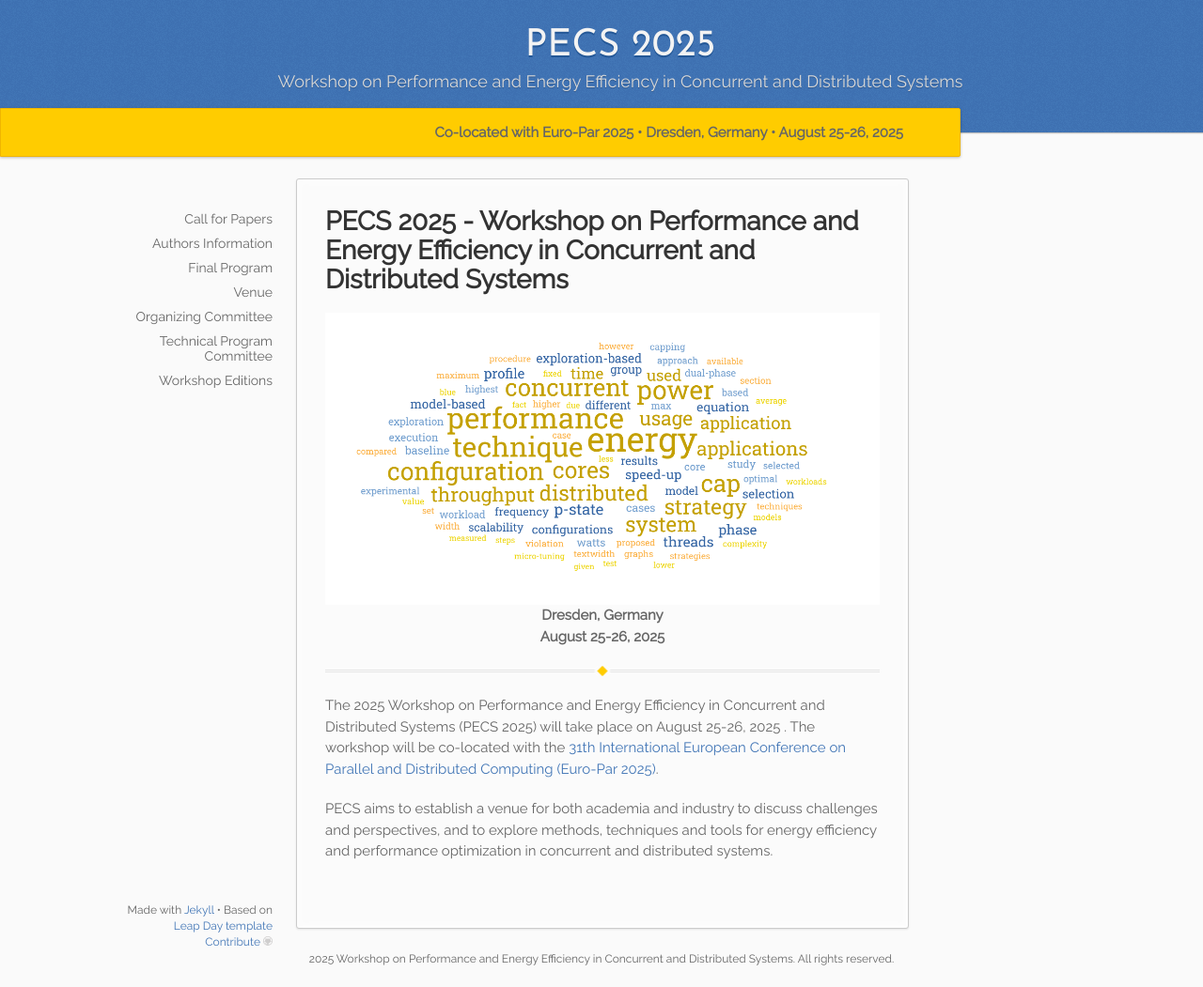
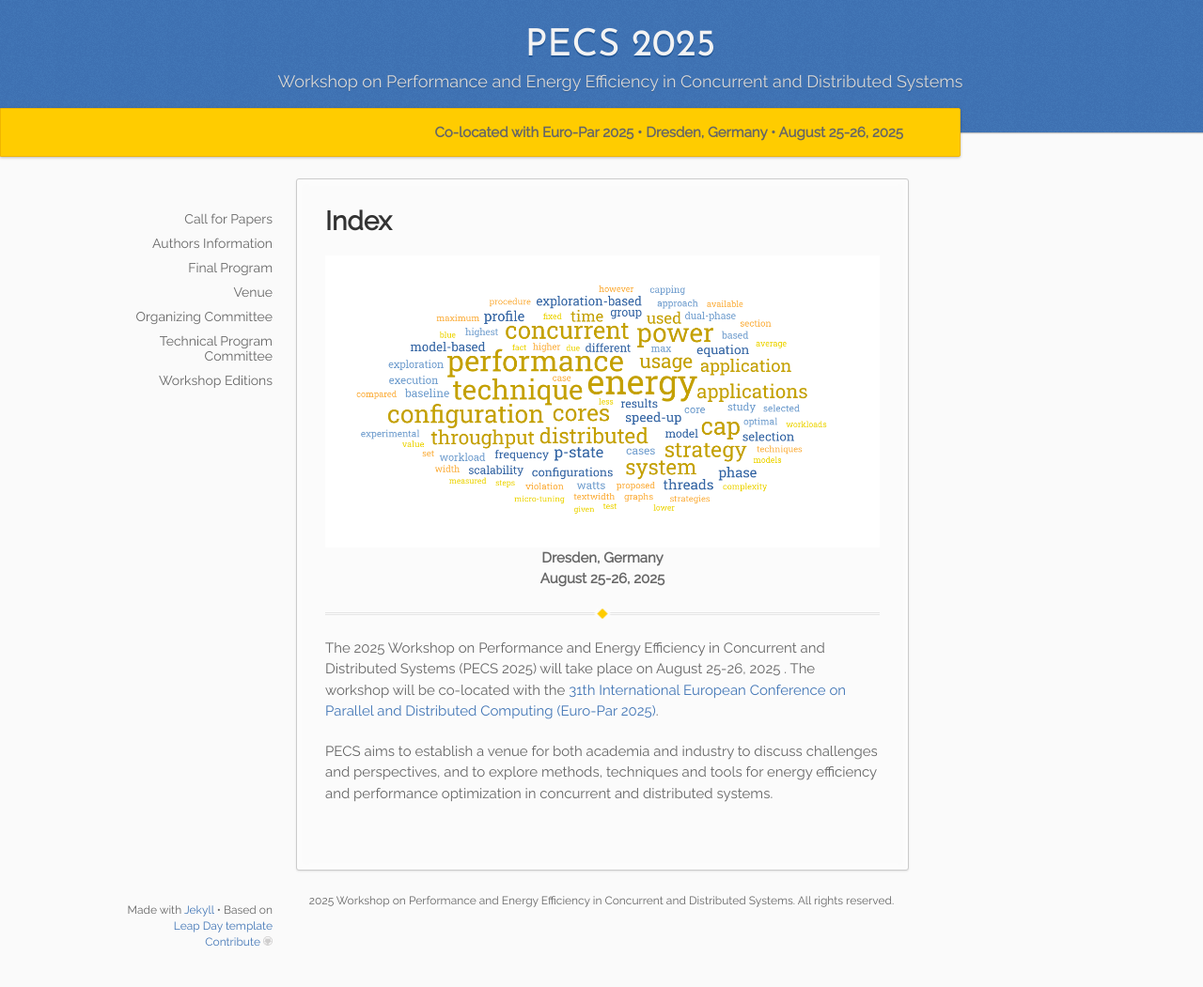
Before and after one commit to pecs-workshop/pecs-workshop.github.io, a Jekyll site: the page built from _2025/index.md, in a window 1280 px wide and 1051 px high. Shown: the whole window at 94% size. Built offline with Jekyll 4.4.1, drawn with Linux system fonts in a browser that asks for light colours.

Commit message:
Minor fix

```diff
--- a/_2025/index.md
+++ b/_2025/index.md
@@ -1,6 +1,6 @@
 ---
 layout: default
-title: PECS 2025 - Workshop on Performance and Energy Efficiency in Concurrent and Distributed Systems
+
 ---
 
 {% include banner.html picture="concurrent.png" %}<!-- @IGNORE PREVIOUS: link -->
```
